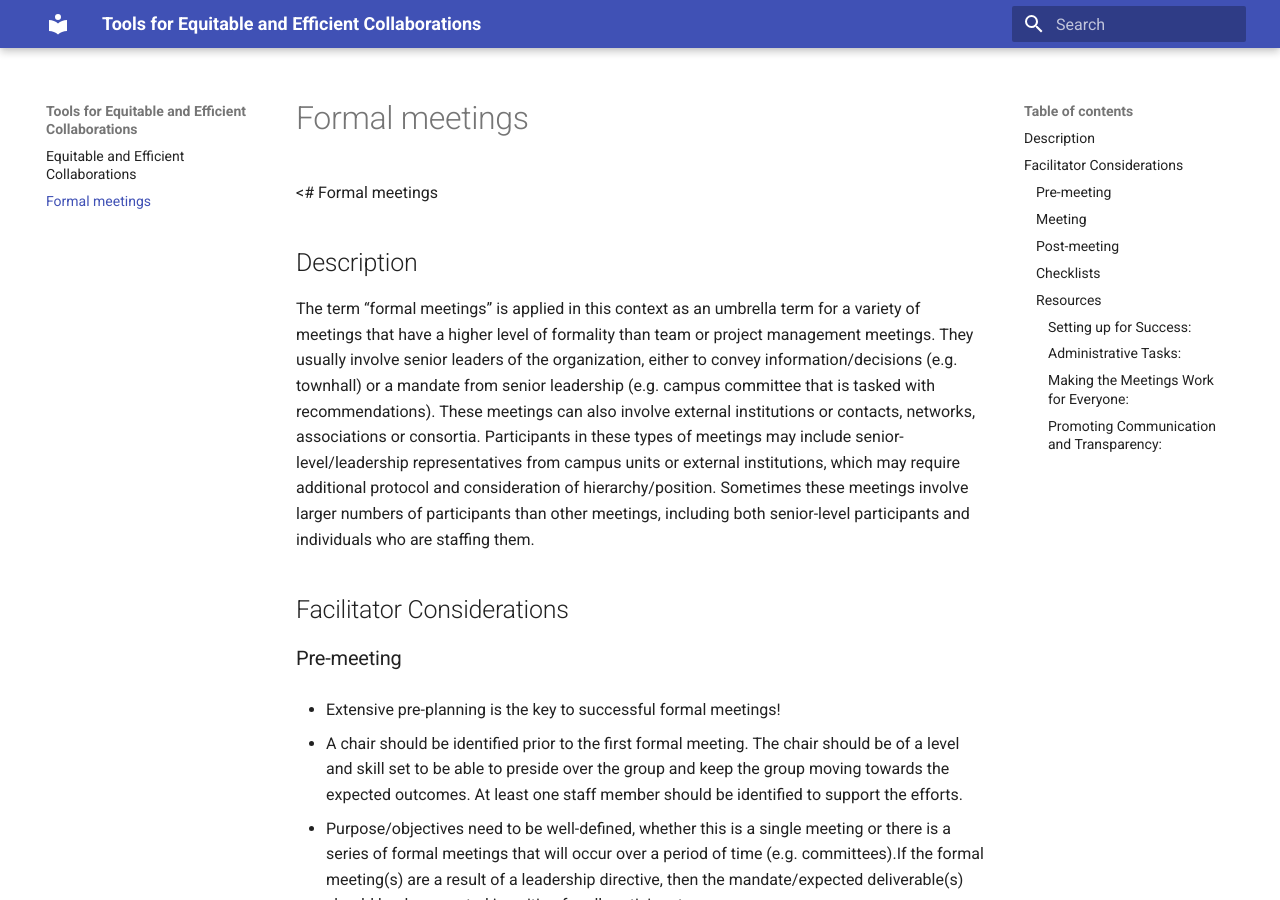
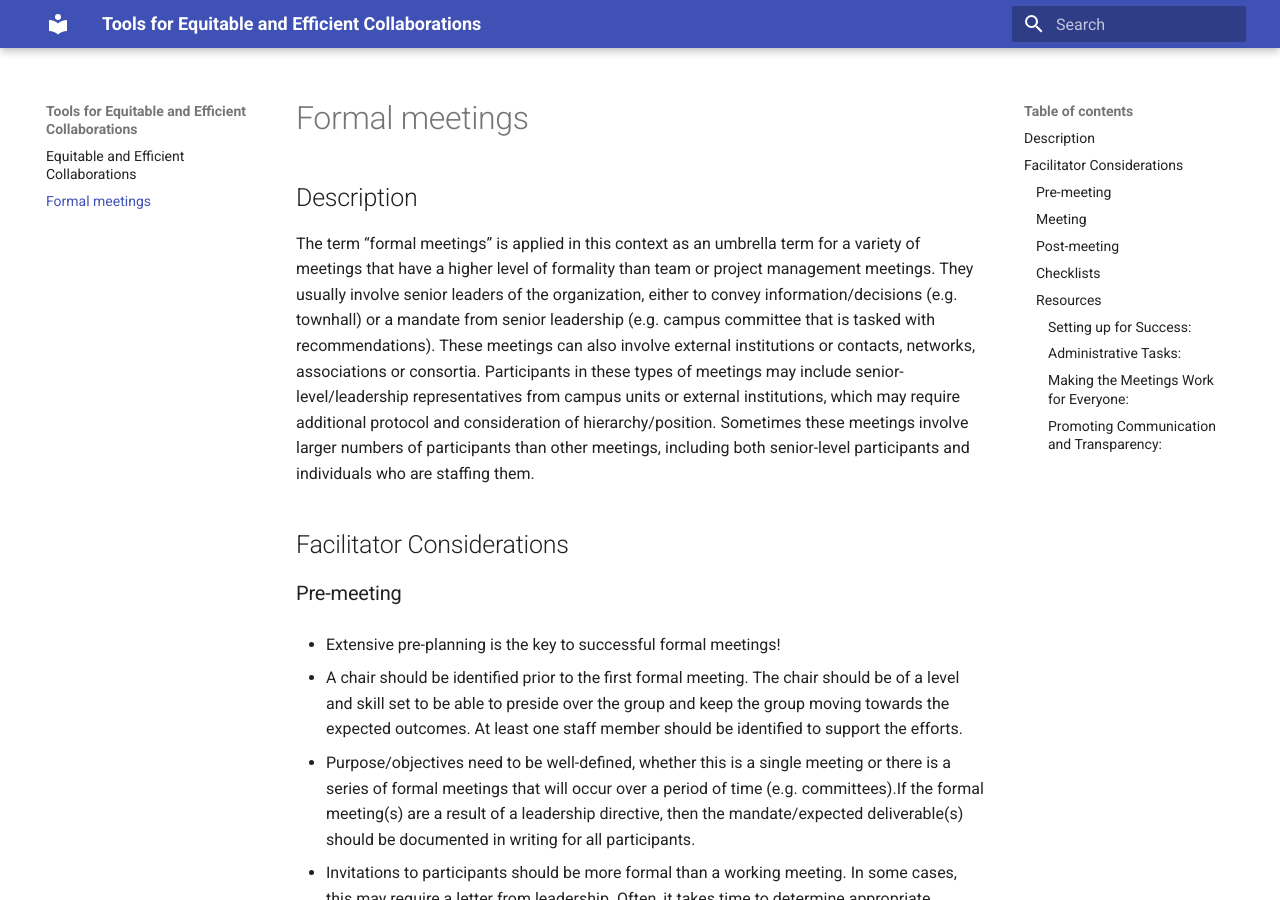
Before and after one commit to ctb/2023-equitable-efficient, an MkDocs documentation site: the page built from docs/formal-meetings.md, in a window 1280 px wide and 900 px high. Built offline with MkDocs 1.6.1 and Material for MkDocs 9.7.7, drawn with Linux system fonts in a browser that asks for light colours.

Commit message:
add some things

```diff
--- a/docs/formal-meetings.md
+++ b/docs/formal-meetings.md
@@ -1,4 +1,4 @@
-<# Formal meetings
+# Formal meetings
 
 ## Description
 
--- a/mkdocs.yml
+++ b/mkdocs.yml
@@ -7,3 +7,5 @@
 - admonition
 - pymdownx.details
 - pymdownx.superfences
+- pymdownx.tasklist:
+    custom_checkbox: true
```
Also changed, not shown: other parts of docs/formal-meetings.md (+5 -0 lines).
